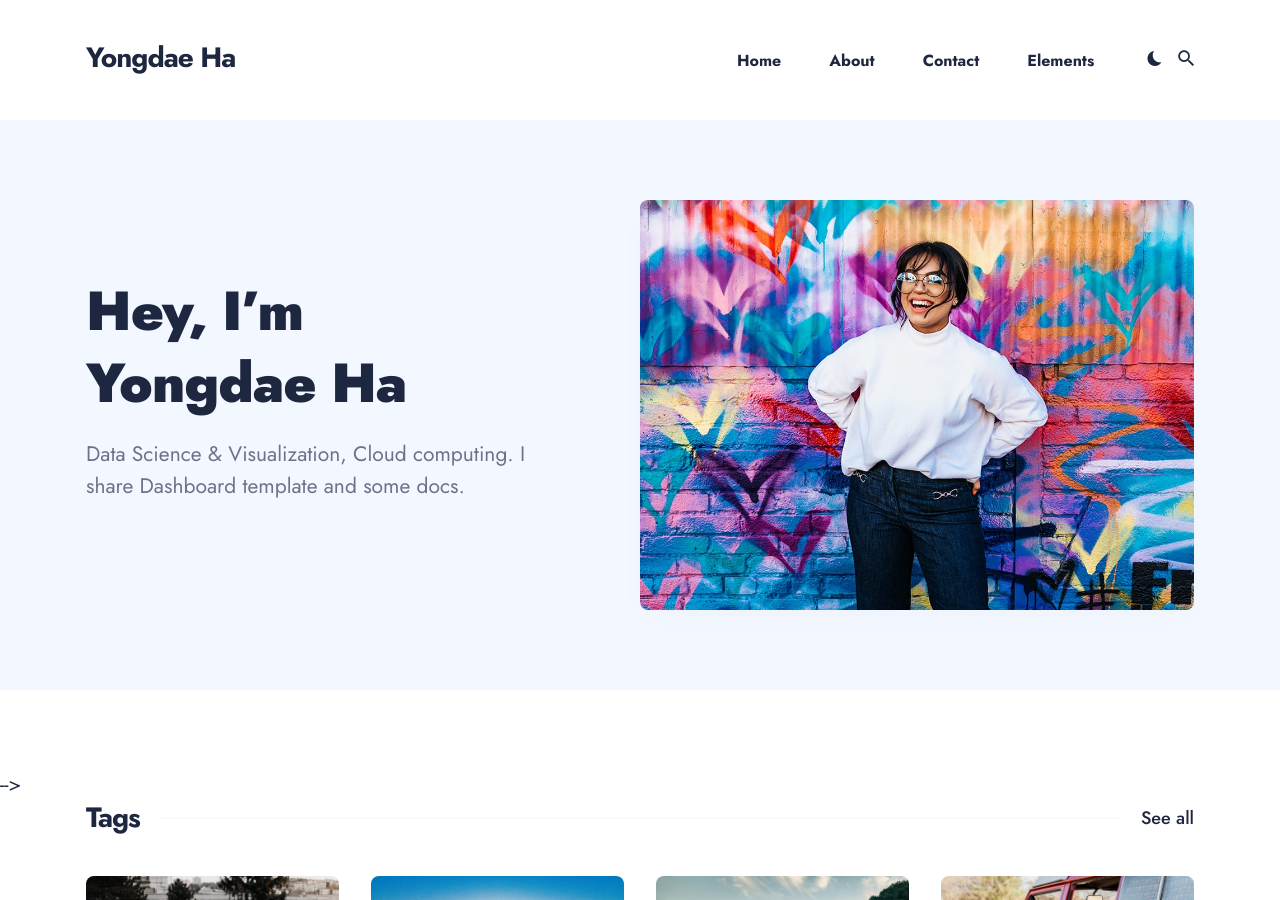
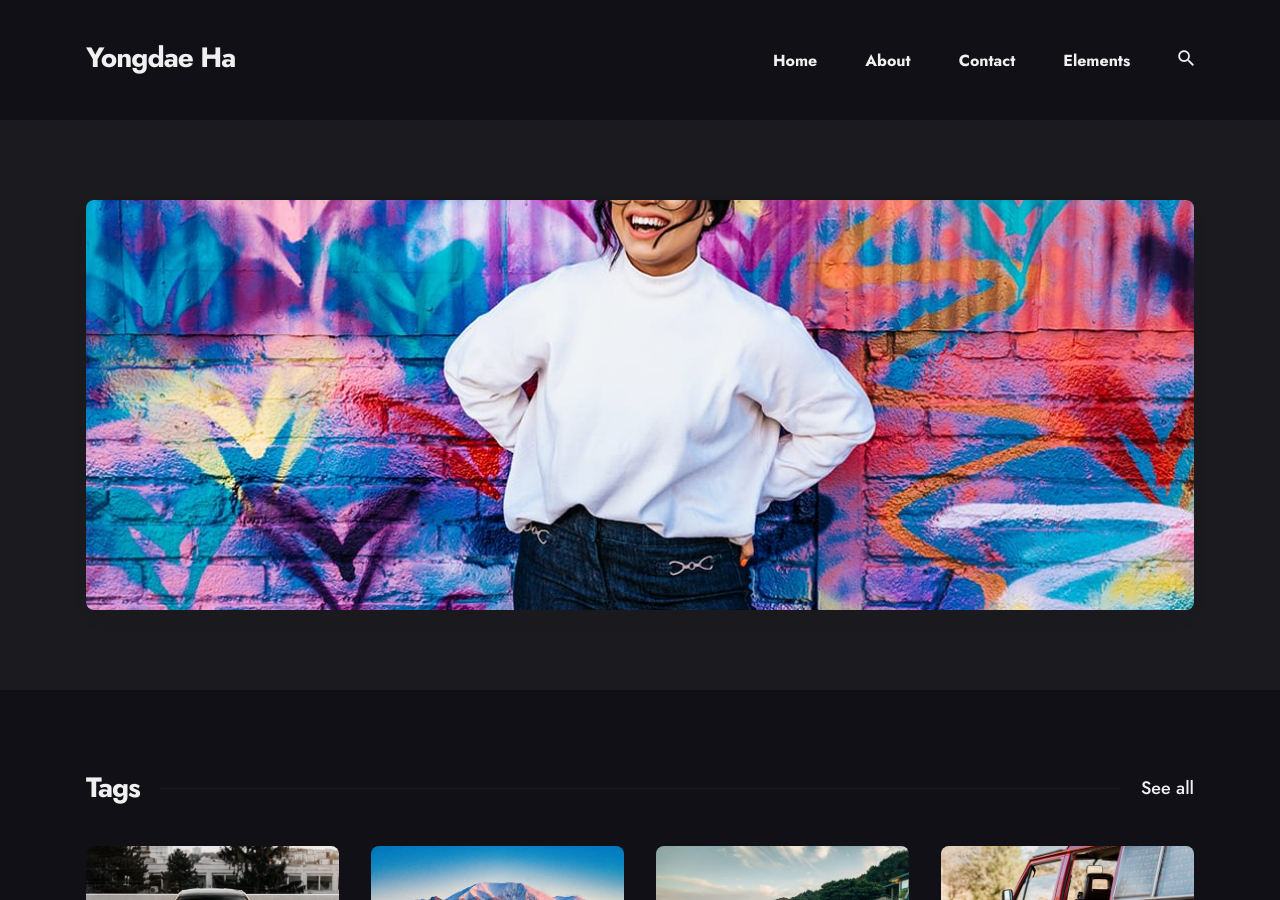
Before and after one commit to HaYongdae/hayongdae.github.io, a Jekyll site: the page built from index.html, in a window 1280 px wide and 900 px high. Built offline with Jekyll 4.4.1, drawn with Linux system fonts in a browser that asks for light colours; nearby versions of some CDN libraries; the list of posts is cut into pages by our own code.

Commit message:
main update

```diff
--- a/_config.yml
+++ b/_config.yml
@@ -5,7 +5,7 @@ logo: # You can add own logo. For example '/images/logo.png'.
 description: Site for studing and sharing useful info
 baseurl: "" # the subpath of your site, e.g. /blog
 url: "" # the base hostname & protocol for your site, e.g. http://example.com
-color_scheme: auto # You can choose three modes auto, light, and dark. By default, the auto mode is set, which means the user can choose the light or dark mode themself.
+color_scheme: dark # You can choose three modes auto, light, and dark. By default, the auto mode is set, which means the user can choose the light or dark mode themself.
 
 
 #-------------------------------
--- a/_includes/hero.html
+++ b/_includes/hero.html
@@ -5,26 +5,26 @@
       <div class="col col-12">
         <div class="hero__inner">
 
-          <div class="hero__left">
+          <!-- <div class="hero__left">
             <h1 class="hero__title">{{ site.hero.hero__title }}</h1>
             <p class="hero__description">{{ site.hero.hero__description }}</p>
             {% if site.mailchimp == "enable" %}
             <div class="hero__subscribe">
-              <!-- <form class="subscribe-form validate"
+              <form class="subscribe-form validate"
                 action="{% if site.mailchimp__identifier %}//{{site.mailchimp__identifier}}{% else %}#{% endif %}" method="POST" id="membedded-subscribe-form" name="membedded-subscribe-form" target="_blank" novalidate>
                 <label class="screen-reader-text" for="mce-EMAIL">Email address</label>
                 <input class="subscribe-email required email" id="mce-EMAIL" type="text" name="EMAIL"
                   placeholder="{% if site.mailchimp__input__text %}{{ site.mailchimp__input__text }}{% else %}Email address{% endif %}">
                 <button class="button button--primary subscribe-button" id="membedded-subscribe" type="submit" name="subscribe">{{ site.mailchimp__button__text }}</button>
-              </form> -->
+              </form>
             </div>
             {% endif %}
-          </div>
+          </div> -->
 
-          <div class="hero__right">
-            <div class="hero__image">
-              <img class="lazy" data-src="{{ site.hero.hero__image }}" alt="{{site.author.name}}'s Picture">
-            </div>
+          <!-- <div class="hero__right">
+          </div> -->
+          <div class="hero__image">
+            <img class="lazy" data-src="{{ site.hero.hero__image }}" alt="{{site.author.name}}'s Picture">
           </div>
 
         </div>
--- a/index.html
+++ b/index.html
@@ -3,7 +3,7 @@ layout: default
 image: '/images/01.jpg'
 ---
 
-<!-- {% include hero.html %} -->
+{% include hero.html %}
 
 {% include section-tags.html %}
 
```
